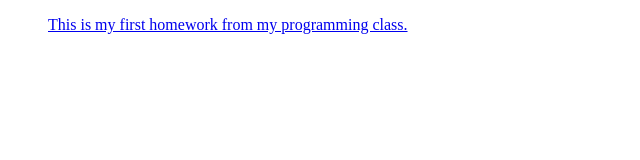
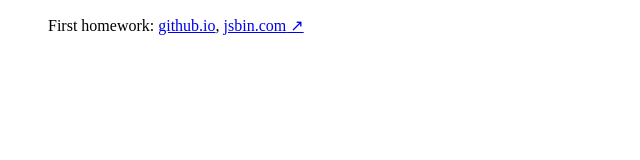
Before and after one commit to moining/moining.github.io, a plain HTML site: page index.html in a window 1280 px wide. Shown: the whole page, without its empty margins (0-640 px from the left). Drawn offline with Linux system fonts and the light colour scheme.

Commit message:
Update index.html

```diff
--- a/index.html
+++ b/index.html
@@ -4,10 +4,14 @@
   <meta charset="utf-8">
   <meta name="viewport" content="width=device-width">
   <title>programming kindergarten</title>
+  <style>
+    a[target="_blank"]:after { content: " ↗"; }
+  </style>
 </head>
 <body>
   <ul>
-    <a href="/FC/introduction/html/">This is my first homework from my programming class.</a>
+    First homework: <a href="/FC/introduction/html/">github.io</a>,
+    <a href="https://jsbin.com/gumawojoju/edit?html,css,output" target="_blank">jsbin.com</a>
   </ul>
 </body>
 </html>
```
